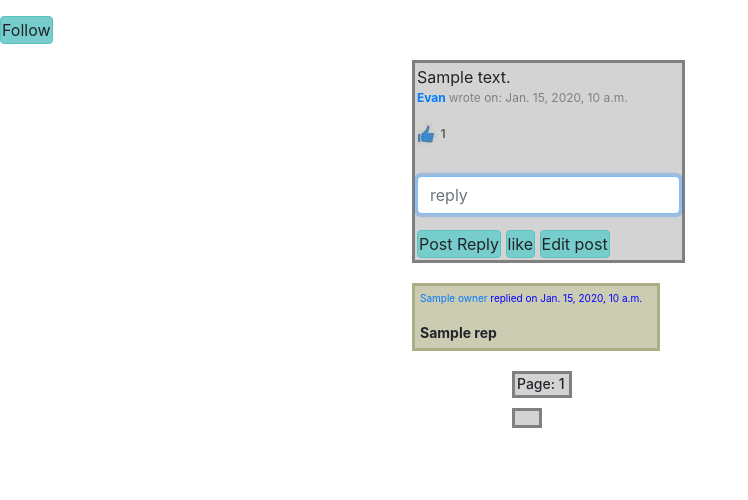
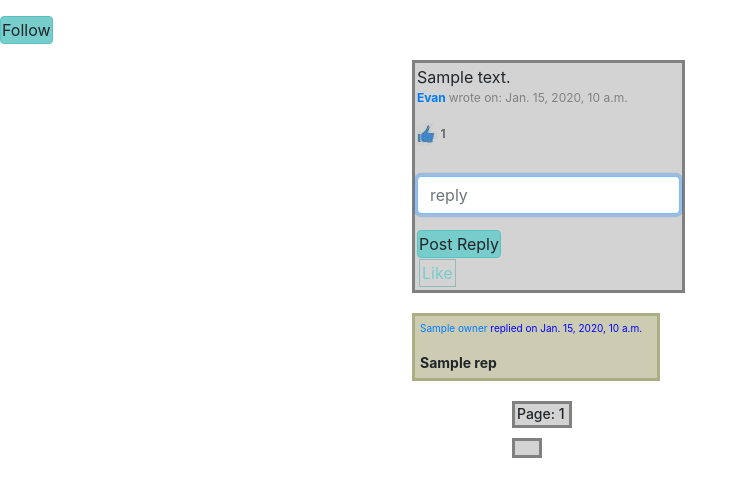
Before and after one commit to neteng0911/carpool, a Django app: template project4/network/templates/network/profile.html in a window 1280 px wide. Shown: the part 300-800 px from the top of the page, without its empty margins (0-748 px from the left). Run offline with Django 3.2, Linux system fonts and the light colour scheme; data comes from the database, SQL or seed files in the repository; both versions use the stored data as it was after the commit; tables that the repository leaves empty hold one stand-in row (values such as "Sample post"); the template is opened without the code that fills it: values that come from a table or form of the project are taken from there, most other values are stand-ins (such as "Sample title", 1, 10 or a date in 2020); some libraries are stand-ins or nearby versions.

Commit message:
css like3

```diff
--- a/project4/network/templates/network/profile.html
+++ b/project4/network/templates/network/profile.html
@@ -94,7 +94,9 @@ Total posts:<strong>{{user_posts_count}}</strong>
 <div class="post">{{user_post.description}}
 
     <p style= "color:grey; font-size:12px;"> <strong><a href="{% url 'profile' targ_user.id %}" > {{targ_user.username}} </strong></a> wrote on: {{user_post.created_date}} </p>
-<p id="likes" style= "color:grey; font-size:12px;mix-blend-mode: multiply;"><img src="{% static  'network/images/like1.jpg' %}" alt="like image"> <strong>{{user_post.likes.all.count}}</strong>
+
+    <p id="likes" style= "color:grey; font-size:12px;mix-blend-mode: multiply;"><img src="{% static  'network/images/like1.jpg' %}" alt="like image">
+        <span><strong id="likescounter_{{post.id}}">{{ post.likes.all.count }}</strong></span>
 <form action="{% url 'profile' targ_user.id %}" method="post">
         {% csrf_token %}
 
@@ -105,30 +107,25 @@ Total posts:<strong>{{user_posts_count}}</strong>
 
         </div>
     <input class="btn btn-primary" type="submit" name="post_reply" value="Post Reply">
-{% if  not user in user_post.likes.all %}
- <form action="{% url 'profile' targ_user.id %}" method="post">
-     {% csrf_token %}
-     <input class="btn btn-primary" name="like" type="submit" value="like" >
-     <input type="hidden"  name="post_to_like_id" value={{user_post.pk}}>
+                <div class="likes">
+                        {% if request.user in post.likes.all %}
 
-{% else %}
-  <form action="{% url 'profile' targ_user.id %}" method="post">
-      {% csrf_token %}
-     <input class="btn btn-primary" name="unlike" type="submit" value="unlike" >
-     <input type="hidden"  name="post_to_unlike_id" value={{user_post.pk}}>
+                        <span id="unlikebtn" class="likeunlike" data-id="{{post.id}}" onclick="return false" title="UNLIKE" >Unlike</span>
+                        {% else %}
+                        <span id="likebtn" class="likeunlike" data-id="{{post.id}}" onclick="return false"  title="LIKE">Like</span>
+                        {% endif %}
 
+                </div>
 
-
- </form>
-{% endif%}
+    {% ifequal user user_post.owner %}
      <form action="{% url 'edit_post' user_post.pk %}" method="post">
      {% csrf_token %}
      <input class="btn btn-primary" name="load_post" type="submit" value="Edit post" >
      <input type="hidden"  name="post_to_load_id" value={{user_post.pk}}>
+    {%endifequal %}
+
 </div>
 </ul>
-
-
 
 
 {% for rep in user_post.replies.all %}
@@ -136,7 +133,7 @@ Total posts:<strong>{{user_posts_count}}</strong>
 
 
 
-        <div class="replies" ><p style= "color:blue; font-size:10px;"><a href="{% url "profile" rep.owner_id %}">{{rep.owner}}</a>
+        <div class="replies" ><p style= "color:blue; font-size:10px;"><a href="{% url 'profile' rep.owner_id %}">{{rep.owner}}</a>
             replied on {{rep.created_date}}</p> <strong>{{rep}} </strong> </div>
 </ul>
 {% endfor %}
@@ -158,4 +155,9 @@ Total posts:<strong>{{user_posts_count}}</strong>
             {% endif %}
 
         </div>
+
+{% block script %}
+    <script src="{% static 'network/likes.js' %}"></script>
+
+{% endblock script %}
 {% endblock %}
```
Also changed, not shown: project4/network/templates/network/following.html (+16 -13 lines), project4/db.sqlite3.
